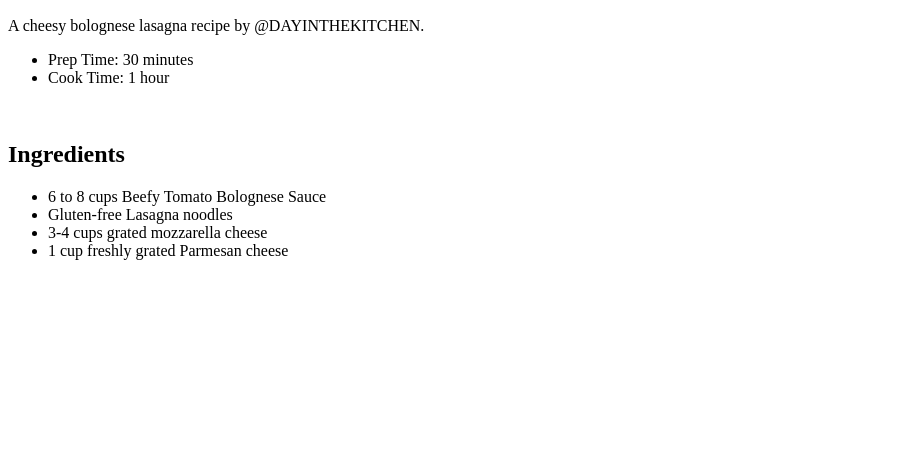
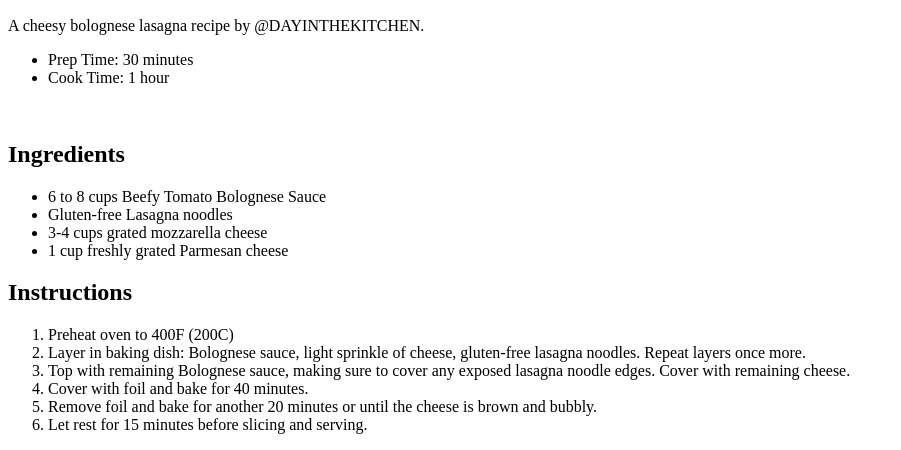
Before and after one commit to coffeecakecereal/odin-recipes, a plain HTML site: page recipes/lasagna.html in a window 1280 px wide. Shown: the part 434-884 px from the top of the page, without its empty margins (0-901 px from the left). Before the commit the page ends 800 px from the top, so only its background shows below. Drawn offline with Linux system fonts and the light colour scheme.

Commit message:
Add instructions

```diff
--- a/recipes/lasagna.html
+++ b/recipes/lasagna.html
@@ -23,5 +23,14 @@
           <li>3-4 cups grated mozzarella cheese</li>
           <li>1 cup freshly grated Parmesan cheese</li>
       </ul>
+    <h2>Instructions</h2>
+      <ol>
+          <li>Preheat oven to 400F (200C)</li>
+          <li>Layer in baking dish: Bolognese sauce, light sprinkle of cheese, gluten-free lasagna noodles. Repeat layers once more.</li>
+          <li>Top with remaining Bolognese sauce, making sure to cover any exposed lasagna noodle edges. Cover with remaining cheese.</li>
+          <li>Cover with foil and bake for 40 minutes.</li>
+          <li>Remove foil and bake for another 20 minutes or until the cheese is brown and bubbly.</li>
+          <li>Let rest for 15 minutes before slicing and serving.</li>
+      </ol>
 </body>
 </html>
```
